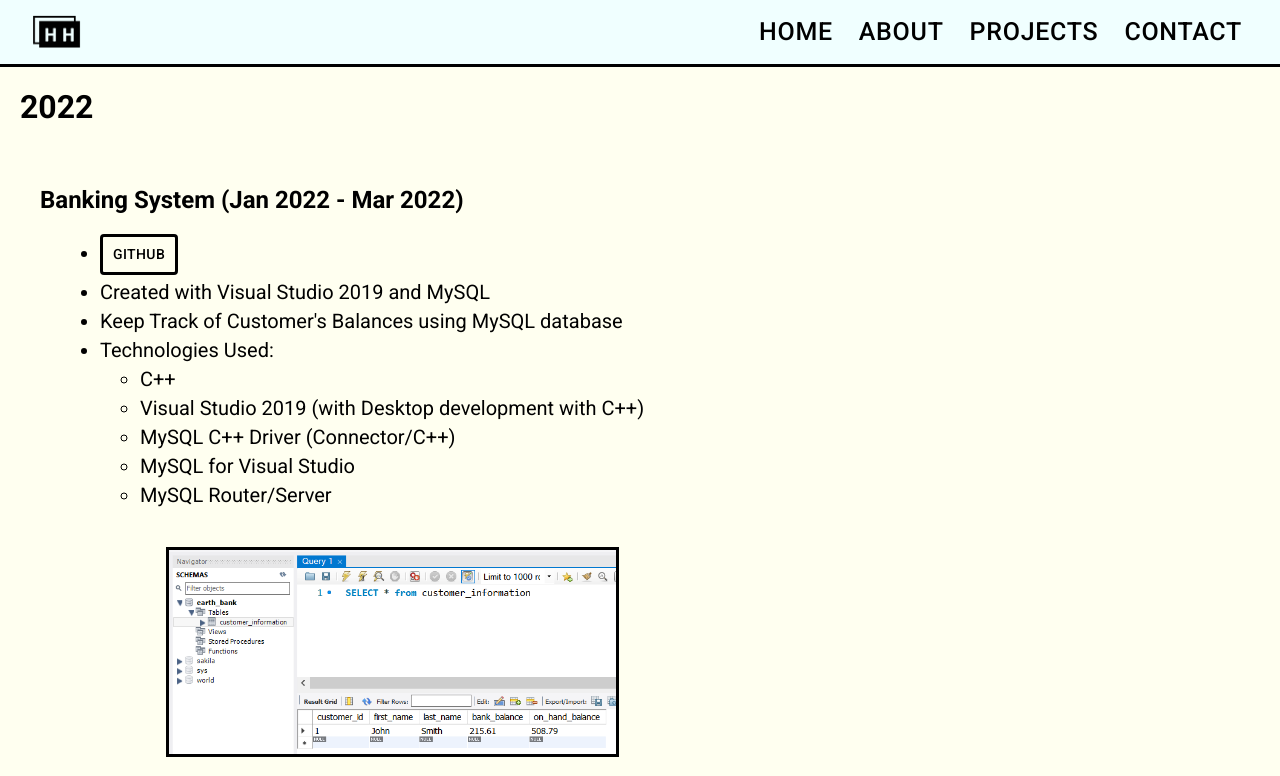
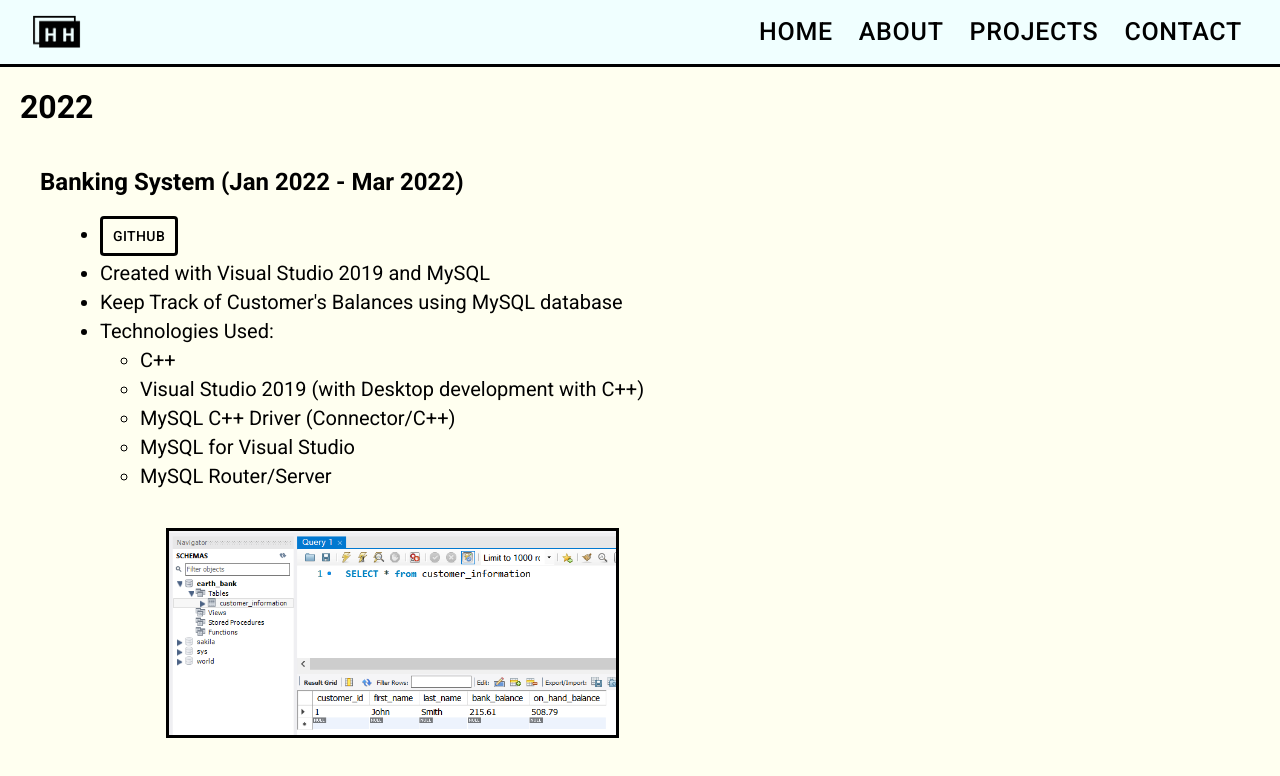
Before and after one commit to haostonh/portfolio, a React (Create React App) app in the folder client/: page /portfolio/projects in a window 1280 px wide. Shown: the top 776 px of the page. Built offline with nearby package versions, Linux system fonts and the light colour scheme.

Commit message:
remove margin from top of project title

```diff
--- a/client/src/pagesCSS/Projects.css
+++ b/client/src/pagesCSS/Projects.css
@@ -58,7 +58,6 @@
   -webkit-box-align: center;
       -ms-flex-align: center;
           align-items: center;
-  margin-top: 40px;
   margin-bottom: 40px;
 }
 
--- a/client/src/pagesCSS/Projects.sass
+++ b/client/src/pagesCSS/Projects.sass
@@ -35,7 +35,6 @@
   margin-right: $margin-large
   justify-content: space-between
   align-items: center
-  margin-top: $margin-large
   margin-bottom: $margin-large
 .projectImage
   border: solid
```
Also changed, not shown: 1 other file (tests, documents, lock files or other folders).
